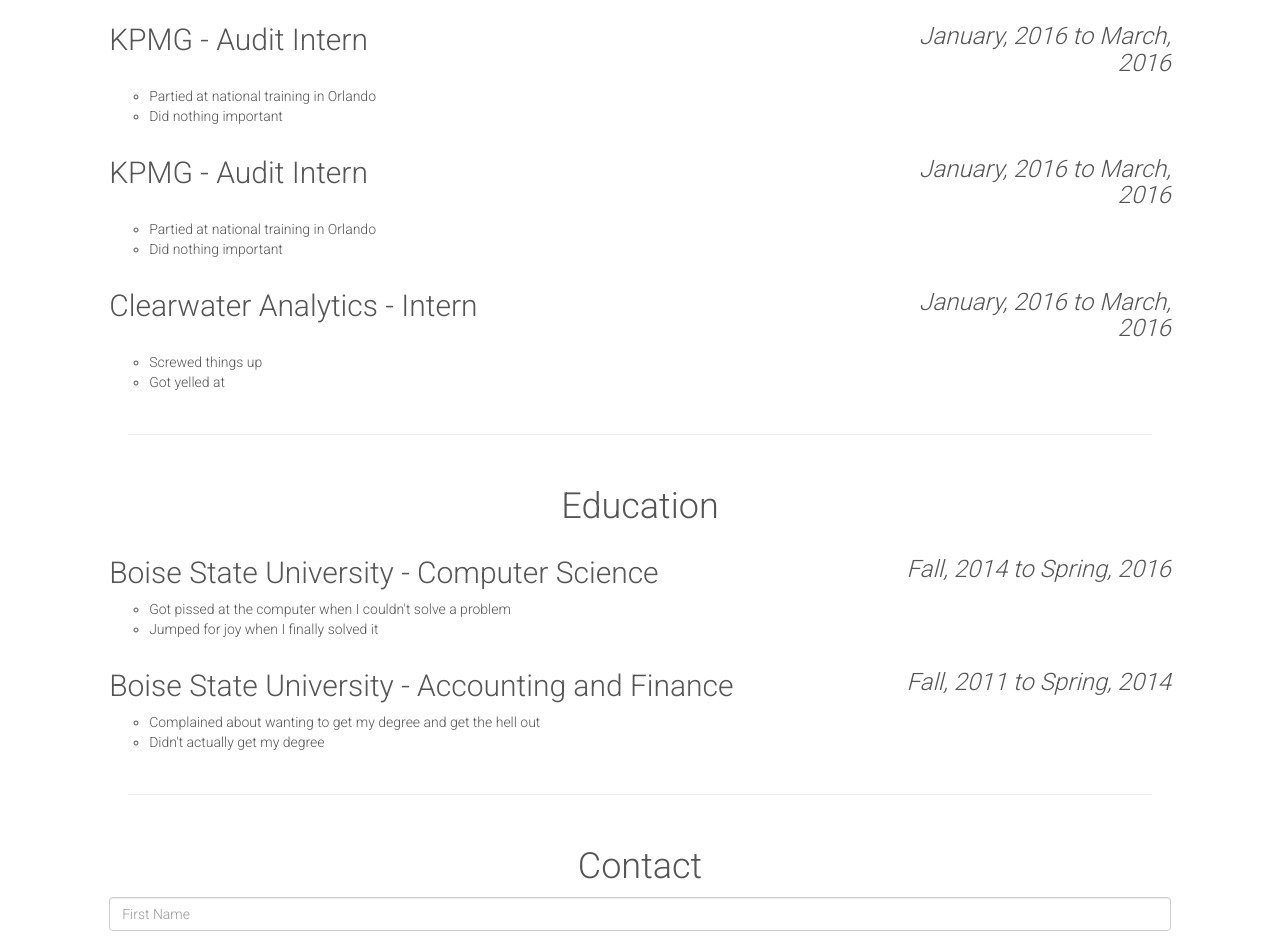
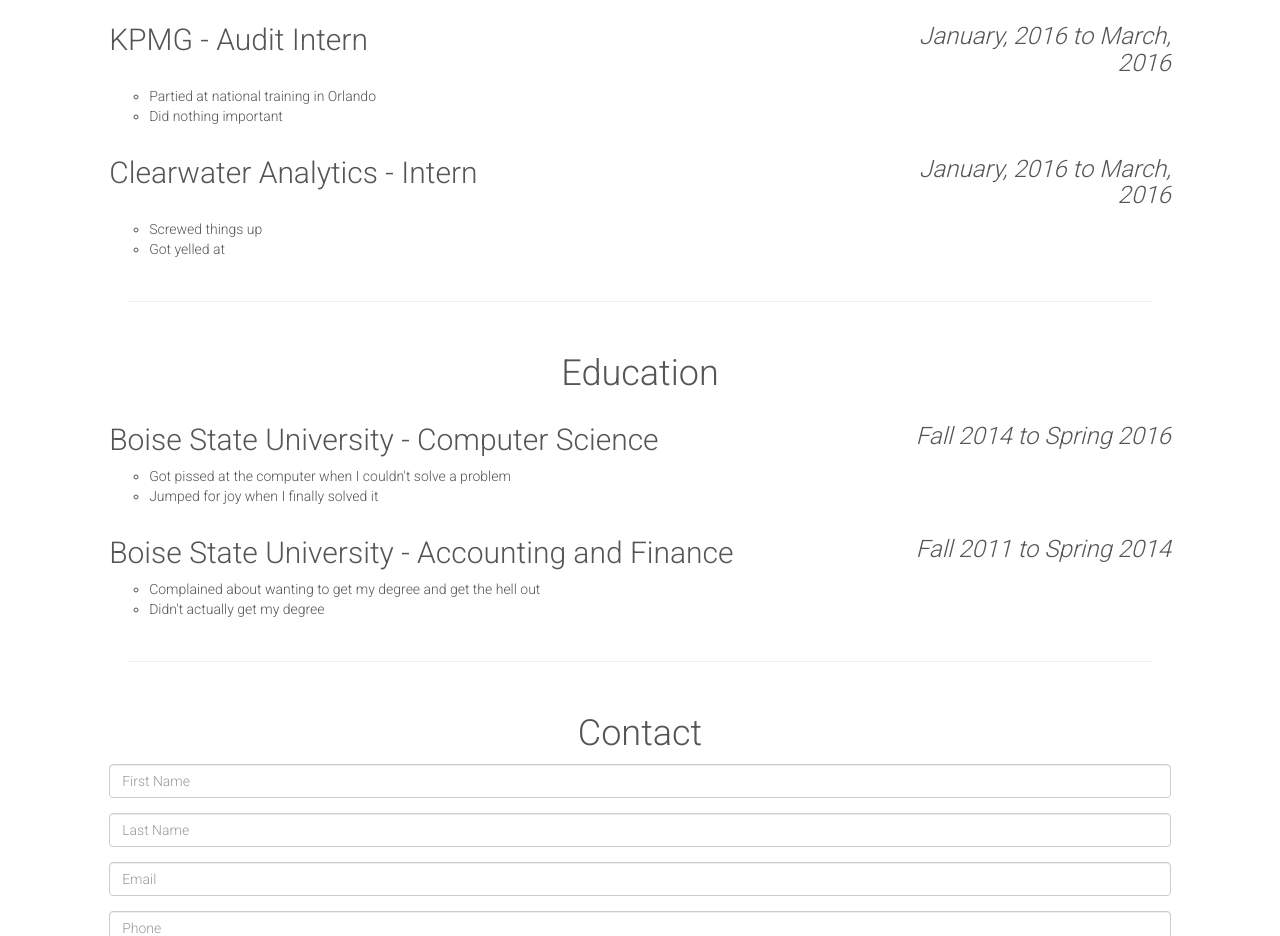
Before and after one commit to hoppyhackers/angular-resume-builder-lesson-4, a website: page index.html in a window 1280 px wide. Shown: the part 1612-2548 px from the top of the page. Drawn offline with nearby package versions, Linux system fonts and the light colour scheme.

Commit message:
Update index.html

```diff
--- a/index.html
+++ b/index.html
@@ -169,25 +169,6 @@
         <div class="entry">
           <div class="row">
             <div class="col-md-7 col-md-offset-1">
-              <h2>KPMG - Audit Intern</h2>
-            </div>
-            <div class="col-md-3">
-              <h3><em>January, 2016 to March, 2016</em></h3>
-            </div>
-          </div>
-          <div class="row">
-            <div class="col-md-10 col-md-offset-1">
-              <ul>
-                <li>Partied at national training in Orlando</li>
-                <li>Did nothing important</li>
-              </ul>
-            </div>
-          </div>
-        </div>
-
-        <div class="entry">
-          <div class="row">
-            <div class="col-md-7 col-md-offset-1">
               <h2>Clearwater Analytics - Intern</h2>
             </div>
             <div class="col-md-3">
@@ -219,7 +200,7 @@
               <h2>Boise State University - Computer Science</h2>
             </div>
             <div class="col-md-3">
-              <h3><em>Fall, 2014 to Spring, 2016</em></h3>
+              <h3><em>Fall 2014 to Spring 2016</em></h3>
             </div>
           </div>
           <div class="row">
@@ -238,7 +219,7 @@
               <h2>Boise State University - Accounting and Finance</h2>
             </div>
             <div class="col-md-3">
-              <h3><em>Fall, 2011 to Spring, 2014</em></h3>
+              <h3><em>Fall 2011 to Spring 2014</em></h3>
             </div>
           </div>
           <div class="row">
```
